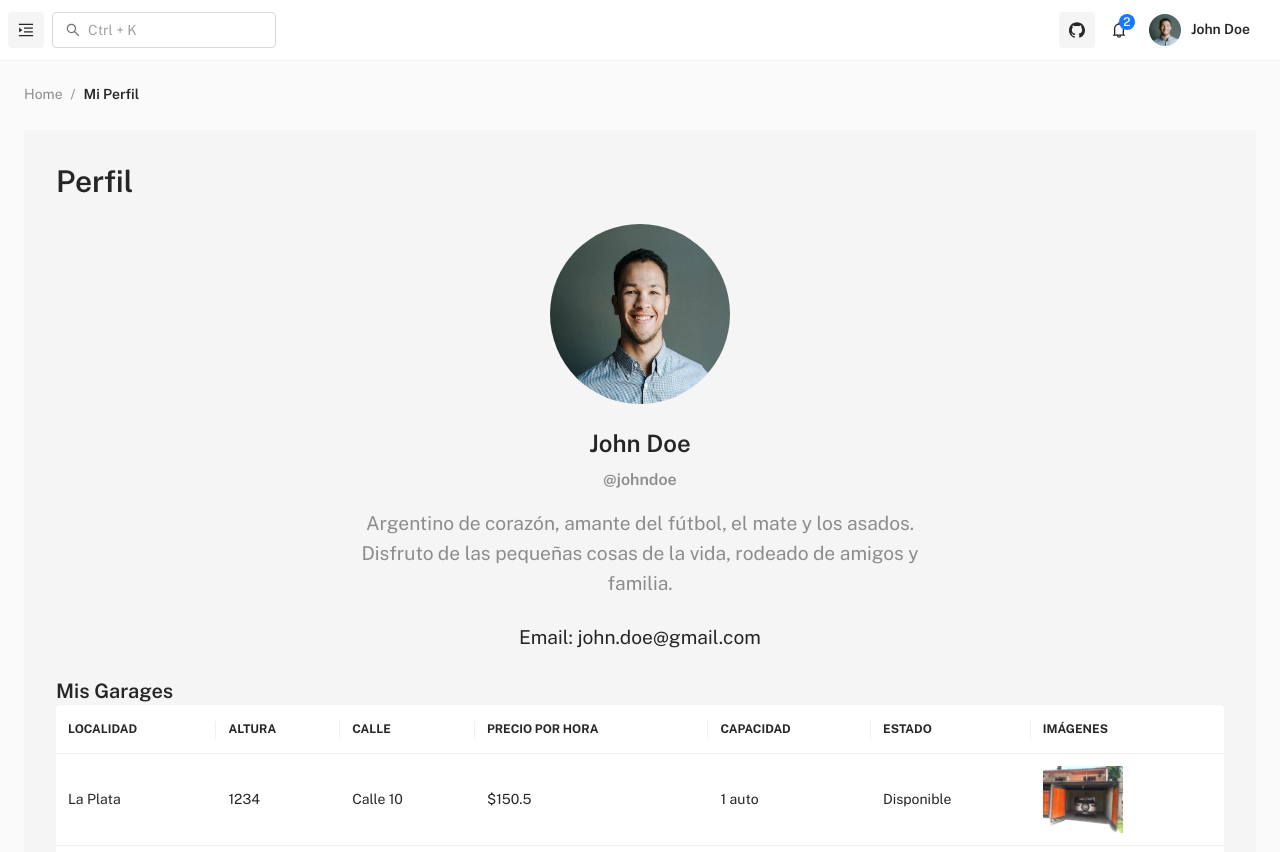
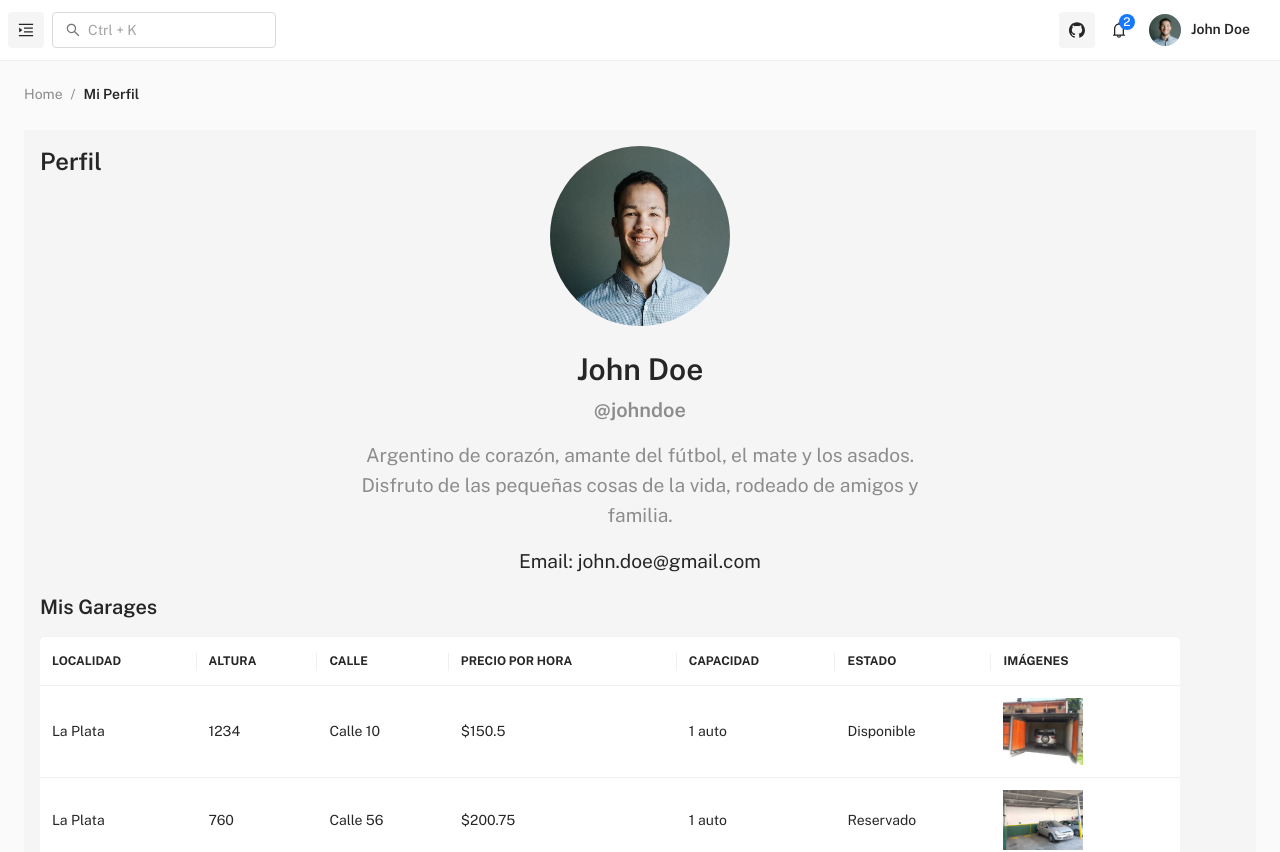
Before and after one commit to Nachoff13/Proyecto-Estacionamiento, a React (Vite) app in the folder frontend/: page /apps/profiles/account/basic in a window 1280 px wide. Shown: the top 852 px of the page. Built offline with nearby package versions, Linux system fonts and the light colour scheme.

Commit message:
feat: se puede editar el perfil

```diff
--- /dev/null
+++ b/frontend/src/pages/perfil/EditProfileModal.jsx
@@ -0,0 +1,85 @@
+import React, { useState } from 'react';
+import {
+  Box,
+  Typography,
+  Modal,
+  TextField,
+  Button
+} from '@mui/material';
+
+const EditProfileModal = ({ open, handleClose, profileData, setProfileData }) => {
+  const [errors, setErrors] = useState({});
+
+  // Maneja el cambio en los campos del formulario de edición
+  const handleInputChange = (e) => {
+    const { name, value } = e.target;
+    setProfileData((prevData) => ({
+      ...prevData,
+      [name]: value
+    }));
+  };
+
+  // Maneja la validación y el cierre del modal
+  const handleSave = () => {
+    let validationErrors = {};
+
+    if (!profileData.username) {
+      validationErrors.username = 'El nombre de usuario no puede estar vacío';
+    }
+
+    if (Object.keys(validationErrors).length > 0) {
+      setErrors(validationErrors);
+    } else {
+      setErrors({});
+      handleClose();
+    }
+  };
+
+  return (
+    <Modal open={open} onClose={handleClose}>
+      <Box
+        sx={{
+          position: 'absolute',
+          top: '50%',
+          left: '50%',
+          transform: 'translate(-50%, -50%)',
+          width: '30%',
+          bgcolor: 'background.paper',
+          borderRadius: '8px',
+          boxShadow: 24,
+          p: 4
+        }}
+      >
+        <Typography variant="h6" component="h2" sx={{ mb: 2 }}>
+          Editar Perfil
+        </Typography>
+        <TextField
+          label="Nombre de Usuario"
+          name="username"
+          value={profileData.username}
+          onChange={handleInputChange}
+          fullWidth
+          sx={{ mb: 2 }}
+          error={!!errors.username}
+          helperText={errors.username}
+        />
+        <TextField
+          label="Biografía"
+          name="bio"
+          value={profileData.bio}
+          onChange={handleInputChange}
+          fullWidth
+          multiline
+          rows={4}
+          sx={{ mb: 2 }}
+        />
+        <Box sx={{ display: 'flex', justifyContent: 'flex-end' }}>
+          <Button onClick={handleClose} sx={{ mr: 2 }}>Cancelar</Button>
+          <Button variant="contained" onClick={handleSave}>Guardar</Button>
+        </Box>
+      </Box>
+    </Modal>
+  );
+};
+
+export default EditProfileModal;
--- a/frontend/src/pages/perfil/ViewProfile.jsx
+++ b/frontend/src/pages/perfil/ViewProfile.jsx
@@ -19,6 +19,7 @@ import fakeGarajeEstado from 'data/data-garajeestado'; // Importa los estados de
 import fakeFotosGarajes from 'data/data-garajefoto'; // Importa las fotos de los garajes
 import fakeLocalidades from 'data/data-localidades'; // Importa las localidades
 import fakeUsuarios from 'data/data-usuarios'; // Importa los usuarios
+import EditProfileModal from './EditProfileModal'; // Importa el nuevo componente
 
 // Simulación de un usuario logueado
 const currentUser = fakeUsuarios.find((user) => user.username === 'johndoe'); // Puedes cambiar esto para obtener el usuario dinámicamente
@@ -28,6 +29,12 @@ export default function UserProfile() {
   const [open, setOpen] = useState(false);
   const [selectedImage, setSelectedImage] = useState('');
   const [modo, setModo] = useState(false);
+  const [editOpen, setEditOpen] = useState(false);
+  const [profileData, setProfileData] = useState({
+    username: currentUser.username,
+    bio: 'Argentino de corazón, amante del fútbol, el mate y los asados. Disfruto de las pequeñas cosas de la vida, rodeado de amigos y familia.',
+    image: avatar
+  });
 
   useEffect(() => {
     // Obtener el modo desde localStorage
@@ -55,35 +62,45 @@ export default function UserProfile() {
     return fakeFotosGarajes.filter((foto) => foto.idGaraje === idGaraje);
   };
 
-  // Maneja el evento de abrir el modal
+  // Maneja el evento de abrir el modal de imagen
   const handleOpen = (image) => {
     setSelectedImage(image);
     setOpen(true);
   };
 
-  // Maneja el evento de cerrar el modal
+  // Maneja el evento de cerrar el modal de imagen
   const handleClose = () => {
     setOpen(false);
     setSelectedImage('');
   };
 
+  // Maneja el evento de abrir el modal de edición
+  const handleEditOpen = () => {
+    setEditOpen(true);
+  };
+
+  // Maneja el evento de cerrar el modal de edición
+  const handleEditClose = () => {
+    setEditOpen(false);
+  };
+
   return (
-    <Box sx={{ display: 'flex', flexDirection: 'column', height: '100vh', padding: 4, bgcolor: '#f5f5f5' }}>
-      <Typography variant="h2" component="h1" sx={{ mb: 3, alignSelf: 'flex-start' }}>
+    <Box sx={{ display: 'flex', flexDirection: 'column', padding: 2, bgcolor: '#f5f5f5' }}>
+      <Typography variant="h3" component="h1" sx={{ mb: -4, alignSelf: 'flex-start' }}>
         Perfil
       </Typography>
       <Box sx={{ display: 'flex', flexDirection: 'column', alignItems: 'center', flexGrow: 1, justifyContent: 'center' }}>
-        <Box component="img" alt="Perfil de usuario" src={avatar} sx={{ borderRadius: '50%', width: '180px', height: '180px', mb: 3 }} />
-        <Typography variant="h3" component="div" sx={{ mb: 1 }}>
+        <Box component="img" alt="Perfil de usuario" src={profileData.image} sx={{ borderRadius: '50%', width: '180px', height: '180px', mb: 3 }} />
+        <Typography variant="h2" component="div" sx={{ mb: 1 }}>
           {currentUser.nombre} {currentUser.apellido}
         </Typography>
-        <Typography variant="h5" color="text.secondary" sx={{ mb: 2 }}>
-          @{currentUser.username}
+        <Typography variant="h4" color="text.secondary" sx={{ mb: 2 }}>
+          @{profileData.username}
         </Typography>
-        <Typography variant="body1" color="text.secondary" sx={{ mb: 3, textAlign: 'center', maxWidth: 600, fontSize: '1.2rem' }}>
-        Argentino de corazón, amante del fútbol, el mate y los asados. Disfruto de las pequeñas cosas de la vida, rodeado de amigos y familia.
+        <Typography variant="body1" color="text.secondary" sx={{ mb: 2, textAlign: 'center', maxWidth: 600, fontSize: '1.2rem' }}>
+          {profileData.bio}
         </Typography>
-        <Typography variant="body1" sx={{ mb: 3, fontSize: '1.2rem' }}>
+        <Typography variant="body1" sx={{ mb: 2, fontSize: '1.2rem' }}>
           Email: {currentUser.mail}
         </Typography>
       </Box>
@@ -93,8 +110,8 @@ export default function UserProfile() {
         <>
           <Typography variant="h4" component="h2" sx={{ mb: 1 }}>
             Mis Garages
-          <Box sx={{ width: '100%', overflowX: 'auto' }}>
-            <TableContainer component={Paper} sx={{ mt: 0 }}>
+          <Box sx={{ width: '95%', overflowX: 'auto' }}>
+            <TableContainer component={Paper} sx={{ mt: 2 }}>
               <Table>
                 <TableHead>
                   <TableRow>
@@ -157,9 +174,17 @@ export default function UserProfile() {
         </Box>
       </Modal>
 
+      {/* Modal para editar perfil */}
+      <EditProfileModal
+        open={editOpen}
+        handleClose={handleEditClose}
+        profileData={profileData}
+        setProfileData={setProfileData}
+      />
+
       <Grid container spacing={3} justifyContent="flex-end" sx={{ mt: 10 }}>
         <Grid item>
-          <Button variant="contained" color="primary" size="medium" sx={{ minWidth: '120px' }}>
+          <Button variant="contained" color="primary" size="medium" sx={{ minWidth: '120px' }} onClick={handleEditOpen}>
             Editar Perfil
           </Button>
         </Grid>
```
